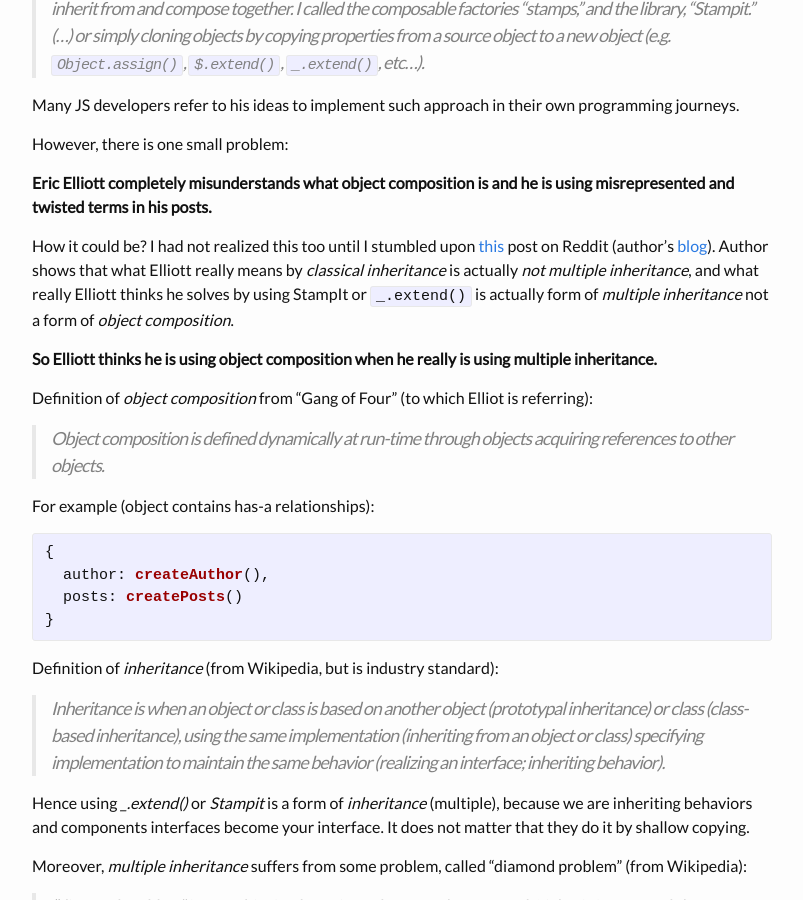
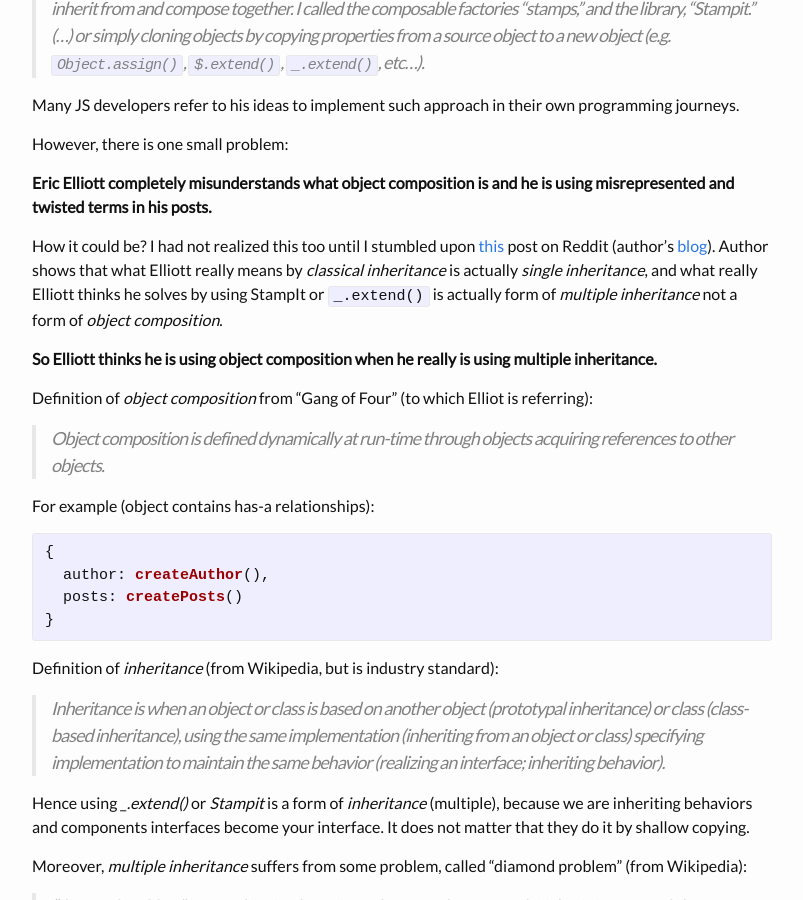
Before and after one commit to wsieroci/wsieroci.github.io, a Jekyll site: the page built from _posts/2015-12-28-problem-of-eric-elliott.markdown, in a window 1280 px wide and 900 px high, scrolled down 472 px. Shown: the whole window, without its empty margins (238-1041 px from the left). Built offline with Jekyll 4.4.1, drawn with Linux system fonts in a browser that asks for light colours.

Commit message:
Changing single inheritance

```diff
--- a/_posts/2015-12-28-problem-of-eric-elliott.markdown
+++ b/_posts/2015-12-28-problem-of-eric-elliott.markdown
@@ -22,7 +22,7 @@ However, there is one small problem:
 
 **Eric Elliott completely misunderstands what object composition is and he is using misrepresented and twisted terms in his posts.**
 
-How it could be? I had not realized this too until I stumbled upon [this][reddit-post] post on Reddit (author's [blog][author-blog]). Author shows that what Elliott really means by *classical inheritance* is actually *not multiple inheritance*, and what really Elliott thinks he solves by using StampIt or `_.extend()` is actually form of *multiple inheritance* not a form of *object composition*.
+How it could be? I had not realized this too until I stumbled upon [this][reddit-post] post on Reddit (author's [blog][author-blog]). Author shows that what Elliott really means by *classical inheritance* is actually *single inheritance*, and what really Elliott thinks he solves by using StampIt or `_.extend()` is actually form of *multiple inheritance* not a form of *object composition*.
 
 **So Elliott thinks he is using object composition when he really is using multiple inheritance.**
 
```
